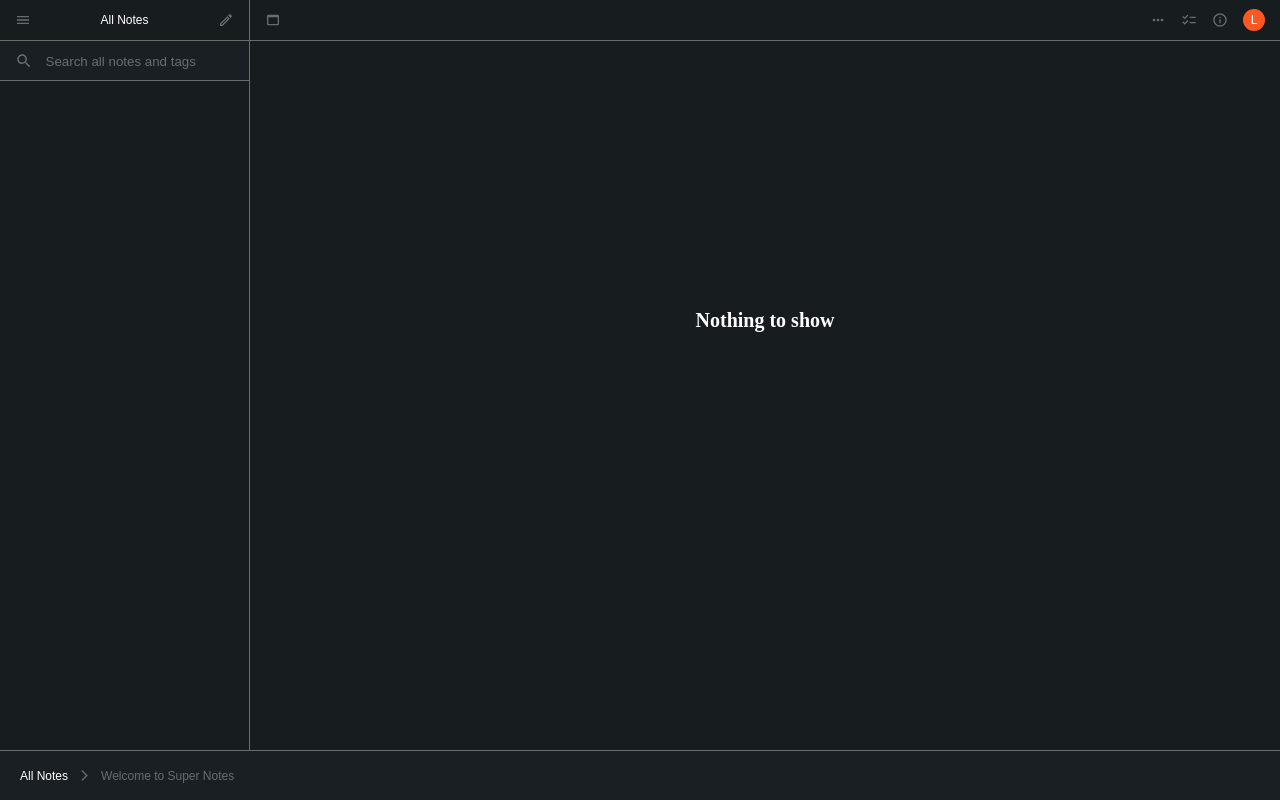
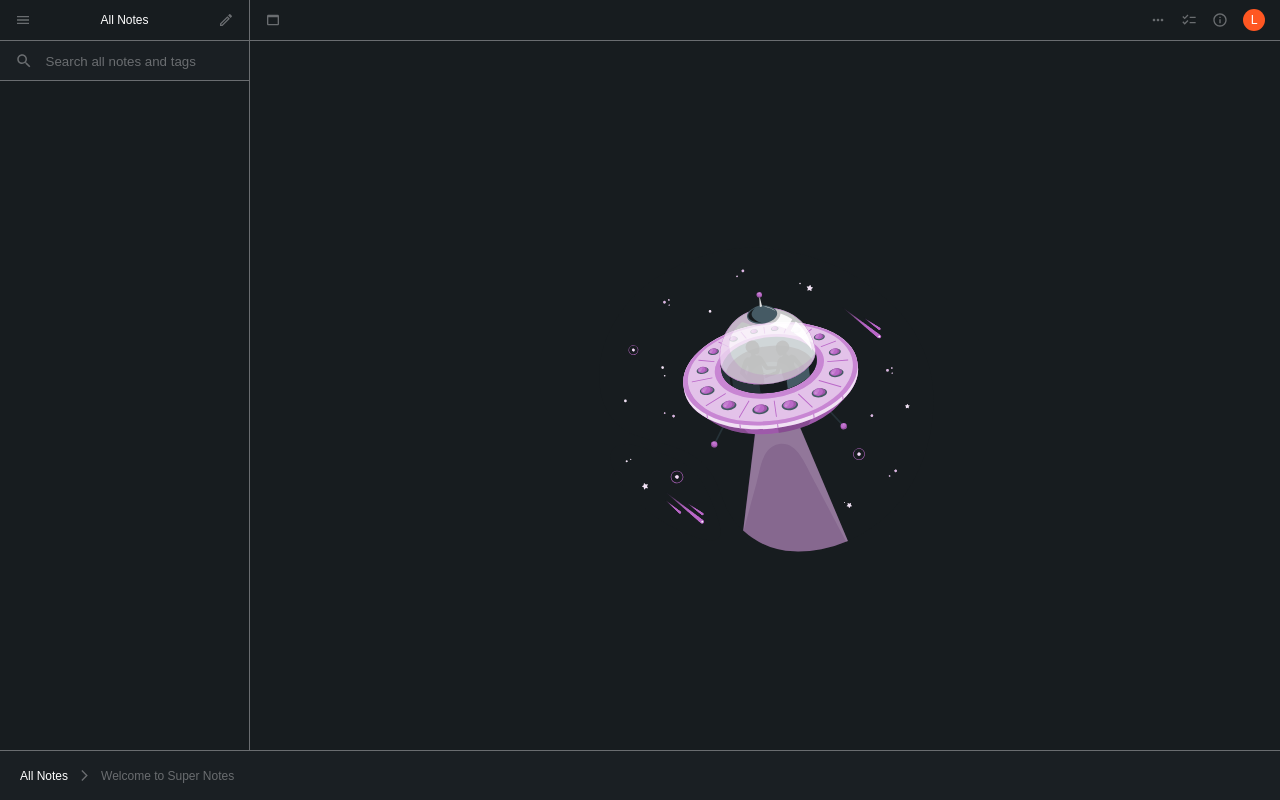
Before and after one commit to LaayekIbneHabib3003/notes, a React (Vite) app in the folder client/: page /all_notes in a window 1280 px wide. Built offline with nearby package versions, Linux system fonts and the light colour scheme.

Commit message:
Implemented conditional rendering

```diff
--- a/client/src/pages/all_notes/index.jsx
+++ b/client/src/pages/all_notes/index.jsx
@@ -1,6 +1,8 @@
 // int
 import { useStateContext } from "../../context";
 import TextArea from "../../components/text_area";
+import { Container, Image } from "./style";
+import AlienSpaceship from "../../assets/images/alien spaceship-amico.svg";
 
 export default function AllNotes() {
   const { isClicked } = useStateContext();
@@ -8,7 +10,9 @@ export default function AllNotes() {
     <>
       {isClicked && (
         <>
-          <h1 style={{ color: "white", textAlign: "center", marginTop: "25%" }}>Nothing to show</h1>
+          <Container>
+            <Image src={AlienSpaceship} />
+          </Container>
         </>
       )}
       {!isClicked && (
--- a/client/src/pages/all_notes/style.jsx
+++ b/client/src/pages/all_notes/style.jsx
@@ -0,0 +1,15 @@
+import { styled } from "@mui/material/styles";
+import { Box } from "@mui/material";
+
+export const Container = styled(Box)(({ theme }) => ({
+  height: "100%",
+  // width: "100%",
+  display: "flex",
+  justifyContent: "center",
+  alignItems: "center",
+  // backgroundColor: "tomato",
+}));
+
+export const Image = styled("img")(({ theme }) => ({
+  width: "35rem",
+}));
```
Also changed, not shown: client/src/assets/images/alien spaceship-amico.svg (added).
